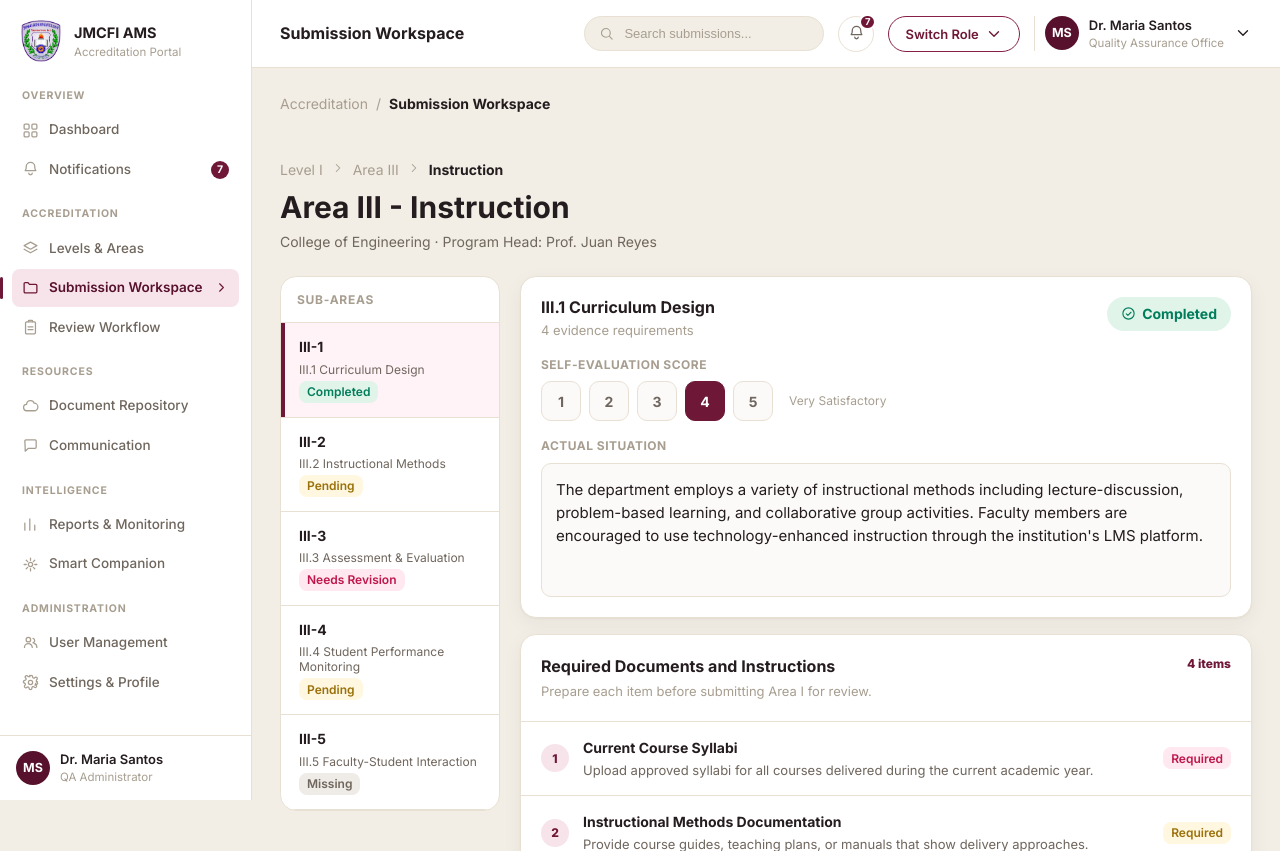
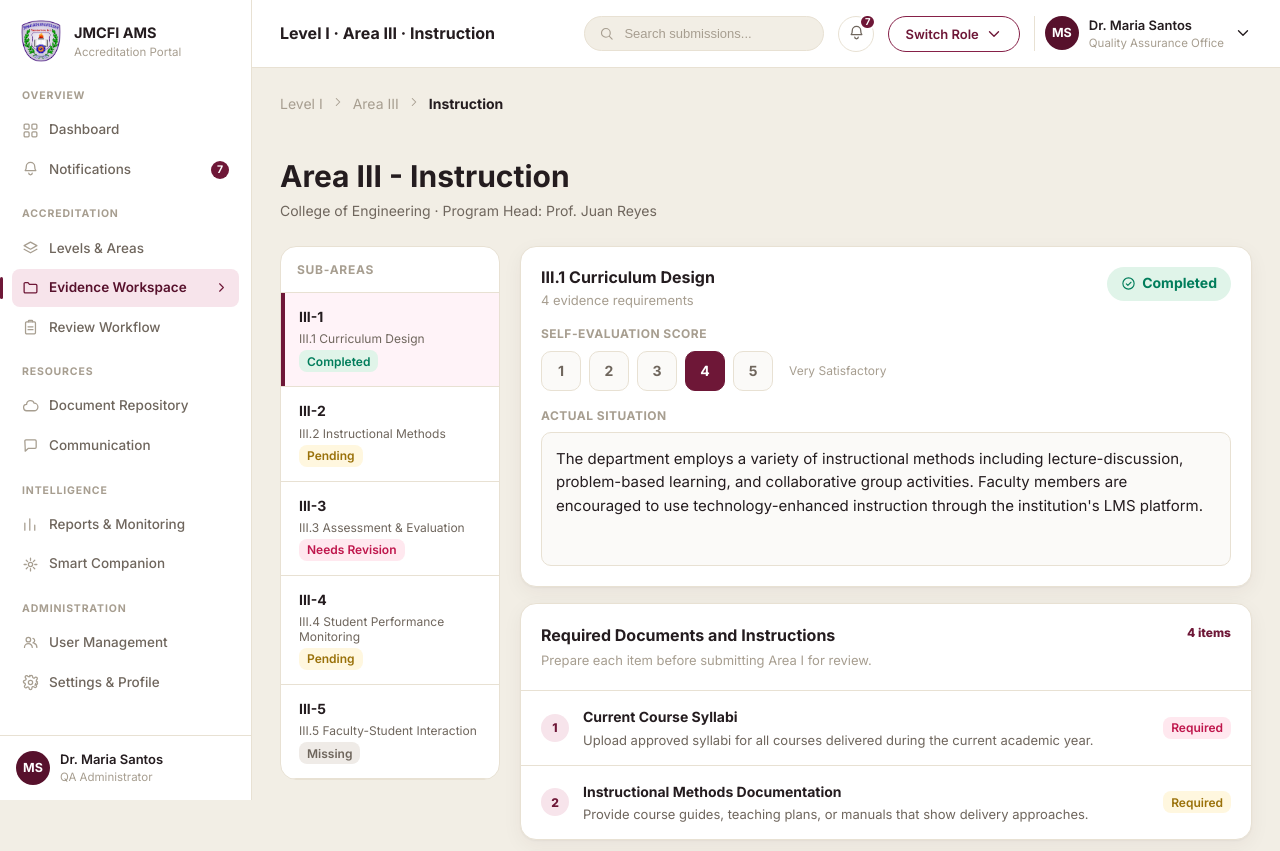
Before and after one commit to Ashhh02/accreditation_management_system, a Django app: page /accreditation/submission-workspace/ in a window 1280 px wide. Shown: the top 851 px of the page. Run offline with Django 5.2, Linux system fonts and the light colour scheme.

Commit message:
rename workspace breadcrumb hierarchy

```diff
--- a/accreditation/templates/accreditation/submission_workspace.html
+++ b/accreditation/templates/accreditation/submission_workspace.html
@@ -8,12 +8,6 @@
 {% block content %}
   <div class="workspace-page">
     <div class="workspace-breadcrumb">
-      <span>Accreditation</span>
-      <span>/</span>
-      <strong>Submission Workspace</strong>
-    </div>
-
-    <div class="workspace-trail">
       <span>Level I</span>
       <span>{% icon 'chevron-right' 'trail-icon' %}</span>
       <span>{{ workspace.area_code }}</span>
--- a/accreditation/views.py
+++ b/accreditation/views.py
@@ -429,7 +429,7 @@ class SubmissionWorkspaceView(TemplateView):
             workspace = self._get_subarea_workspace(area_key, subarea_key)
             context.update(
                 {
-                    'page_title': 'Submission Workspace',
+                    'page_title': f"Level I · {workspace['area_code']} · {workspace['area_name']} · {workspace['subarea_code']}",
                     'workspace': workspace,
                     'sub_areas': workspace['sub_areas'],
                     'documents': workspace['documents'],
@@ -513,7 +513,7 @@ class SubmissionWorkspaceView(TemplateView):
         workspace = workspaces.get(area_key, workspaces['area-iii'])
         context.update(
             {
-                'page_title': 'Submission Workspace',
+                'page_title': f"Level I · {workspace['area_code']} · {workspace['area_name']}",
                 'workspace': workspace,
                 'sub_areas': workspace['sub_areas'],
                 'documents': workspace['documents'],
--- a/core/context_processors.py
+++ b/core/context_processors.py
@@ -33,7 +33,7 @@ def site_nav(request):
                     'url_name': 'accreditation:levels_areas',
                 },
                 {
-                    'label': 'Submission Workspace',
+                    'label': 'Evidence Workspace',
                     'icon': 'folder',
                     'url_name': 'accreditation:submission_workspace',
                 },
--- a/static/css/submission_workspace.css
+++ b/static/css/submission_workspace.css
@@ -2,8 +2,7 @@
   width: 100%;
 }
 
-.workspace-breadcrumb,
-.workspace-trail {
+.workspace-breadcrumb {
   display: flex;
   align-items: center;
   gap: 8px;
@@ -15,14 +14,8 @@
   font-size: 14px;
 }
 
-.workspace-breadcrumb strong,
-.workspace-trail strong {
+.workspace-breadcrumb strong {
   color: var(--color-text);
-}
-
-.workspace-trail {
-  margin-bottom: 10px;
-  font-size: 14px;
 }
 
 .trail-icon {
```
